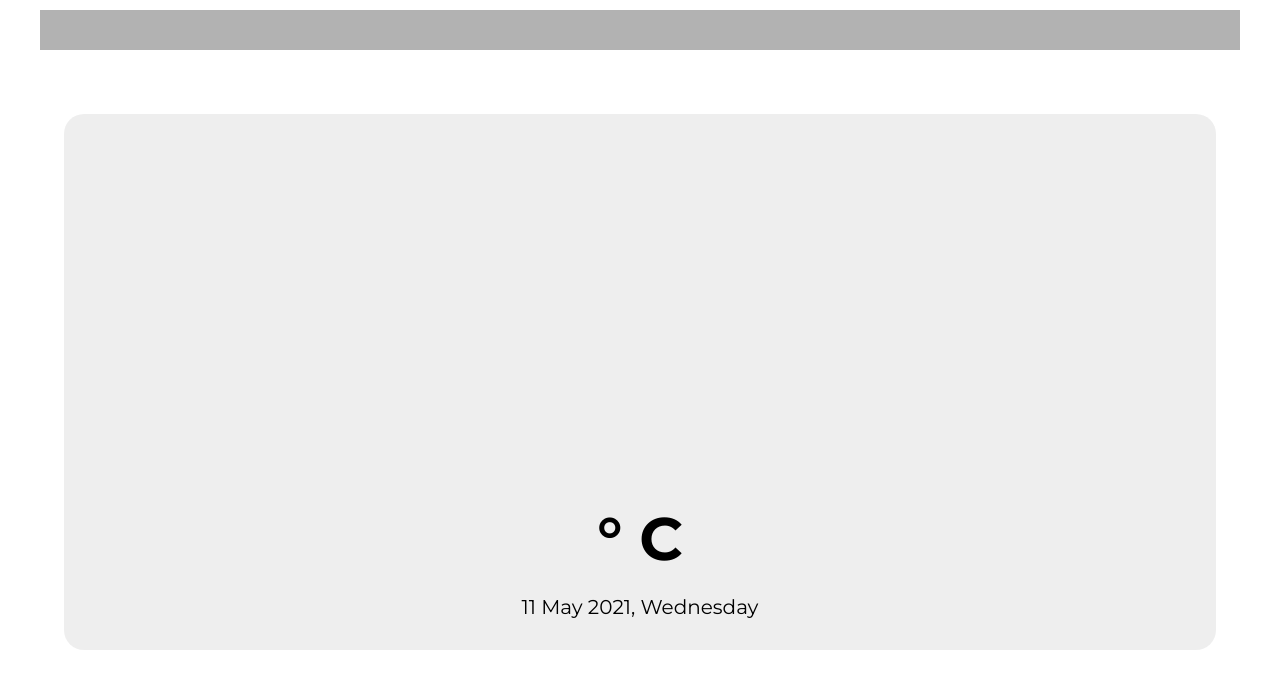
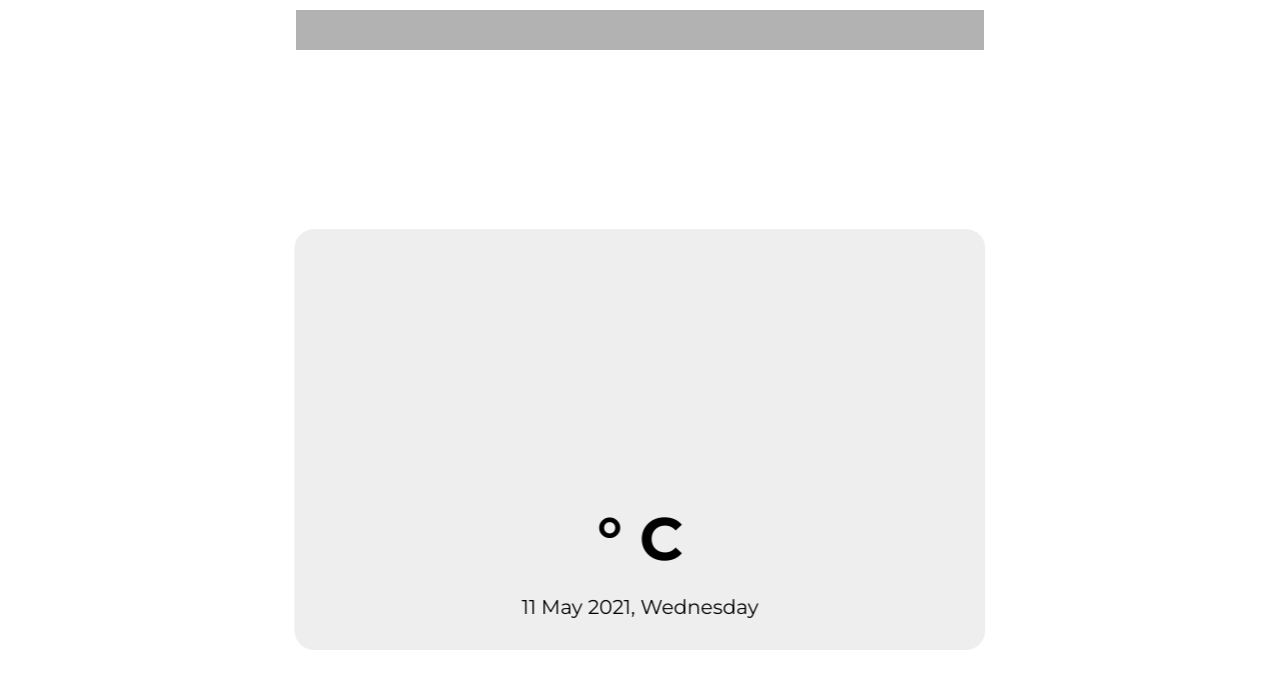
Before and after one commit to marlene32100/Weather, a plain HTML site: page index.html in a window 1280 px wide. Drawn offline with nearby package versions, Linux system fonts and the light colour scheme; no server answers.

Commit message:
Added media queries for larger screens

```diff
--- a/assets/css/style.css
+++ b/assets/css/style.css
@@ -109,4 +109,18 @@ blockquote p {
     width: 90%;
     bottom: 20%;
   }
-} ;
+}
+
+/* Media Queries */
+
+@media (min-width: 768px) {
+  .page-container {
+    width: 70%;
+  }
+}
+
+@media (min-width: 992px) {
+  .page-container {
+    width: 60%;
+  }
+}
--- a/index.html
+++ b/index.html
@@ -31,7 +31,7 @@
   </head>
 
   <body>
-    <div class="container">
+    <div class="container page-container">
       <blockquote class="animate__animated animate__slideInLeft">
         <p id="quote-text"></p>
         <p id="quote-author"></p>
```
